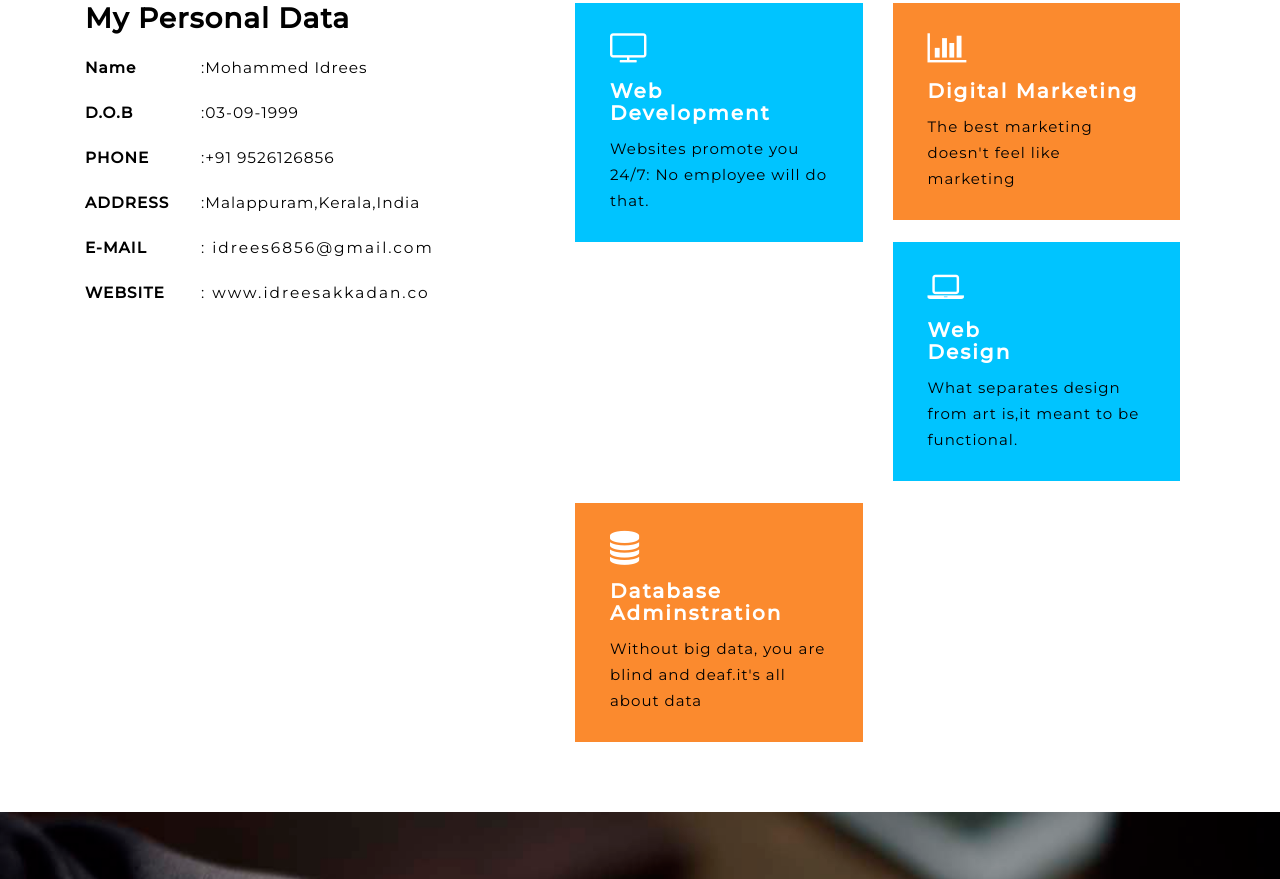
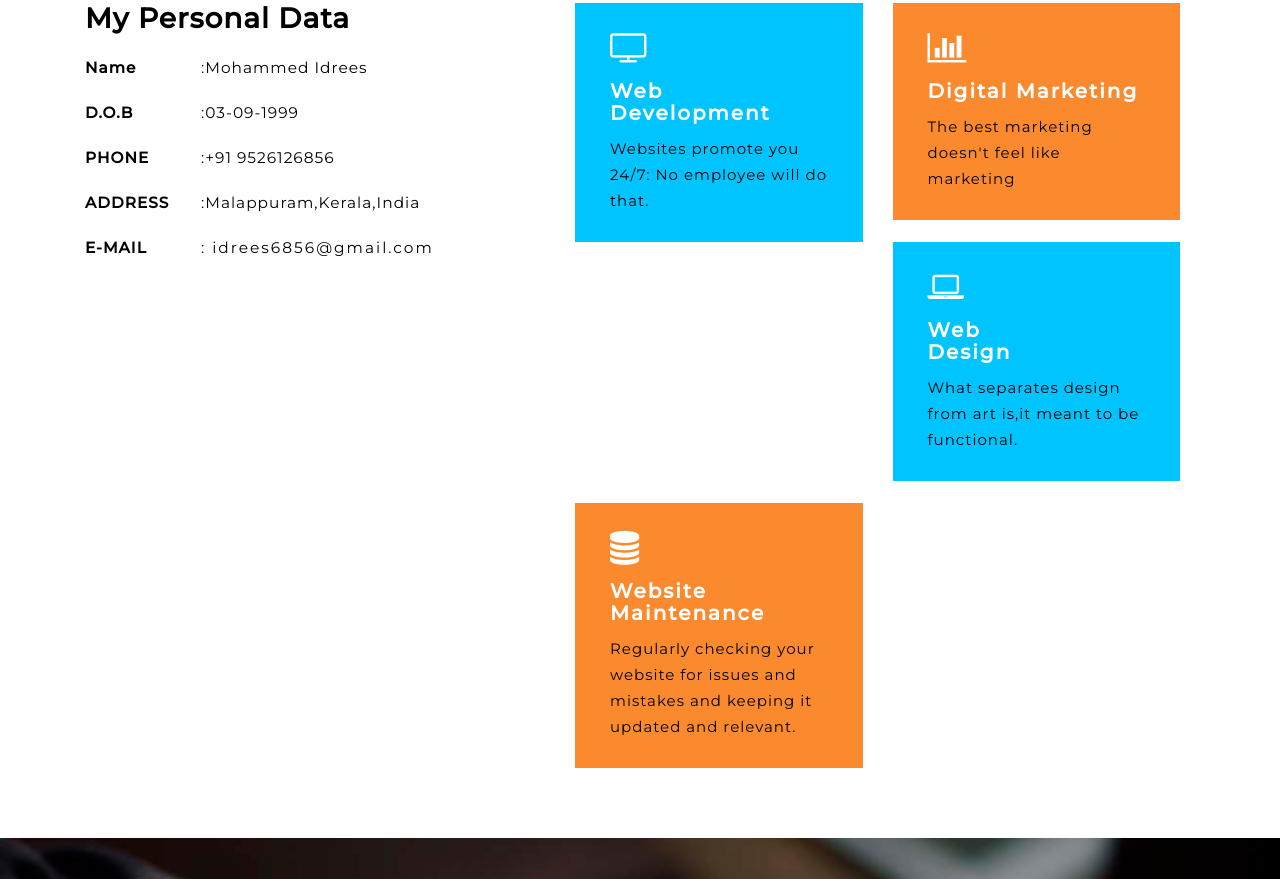
Before and after one commit to idreesakkadan/idreesakkadan, a plain HTML site: page index.html in a window 1280 px wide. Shown: the part 1242-2121 px from the top of the page. Drawn offline with Linux system fonts and the light colour scheme.

Commit message:
Update index.html
website maintenenece included

```diff
--- a/index.html
+++ b/index.html
@@ -181,12 +181,12 @@ Smartphone Compatible web template, free webdesigns for Nokia, Samsung, LG, Sony
 								<li><a href="idrees6856@gmail.com">: idrees6856@gmail.com</a></li>
 							</ul>
 						</li>
-						<li>
+						<!--<li>
 							<ul class="address-text">
 								<li><b>WEBSITE </b></li>
 								<li><a href="mailto:idrees6856@gmail.com">: www.idreesakkadan.co</a></li>
 							</ul>
-						</li>
+						</li>-->
 					</ul>
 
 					</div>
@@ -221,8 +221,8 @@ Smartphone Compatible web template, free webdesigns for Nokia, Samsung, LG, Sony
 								<div class="col-md-6 col-sm-6 col-xs-6 about-ser-grid">
 									<div class="about-gap clr-green">
 									<span class="fa fa-database" aria-hidden="true"></span>
-									<h3>Database Adminstration</h3>
-									<p>Without big data, you are blind and deaf.it's all about data</p>
+									<h3>Website Maintenance</h3>
+									<p>Regularly checking your website for issues and mistakes and keeping it updated and relevant.</p>
 									</div>
 									<div class="clearfix"> </div>
 									</div>
```
